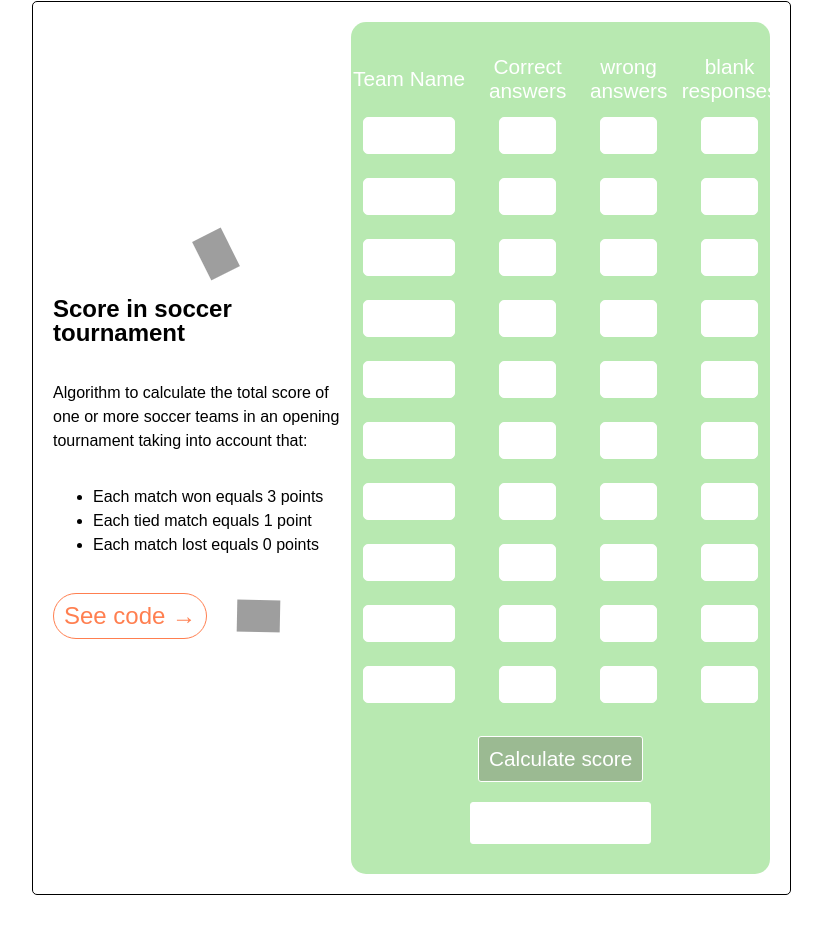
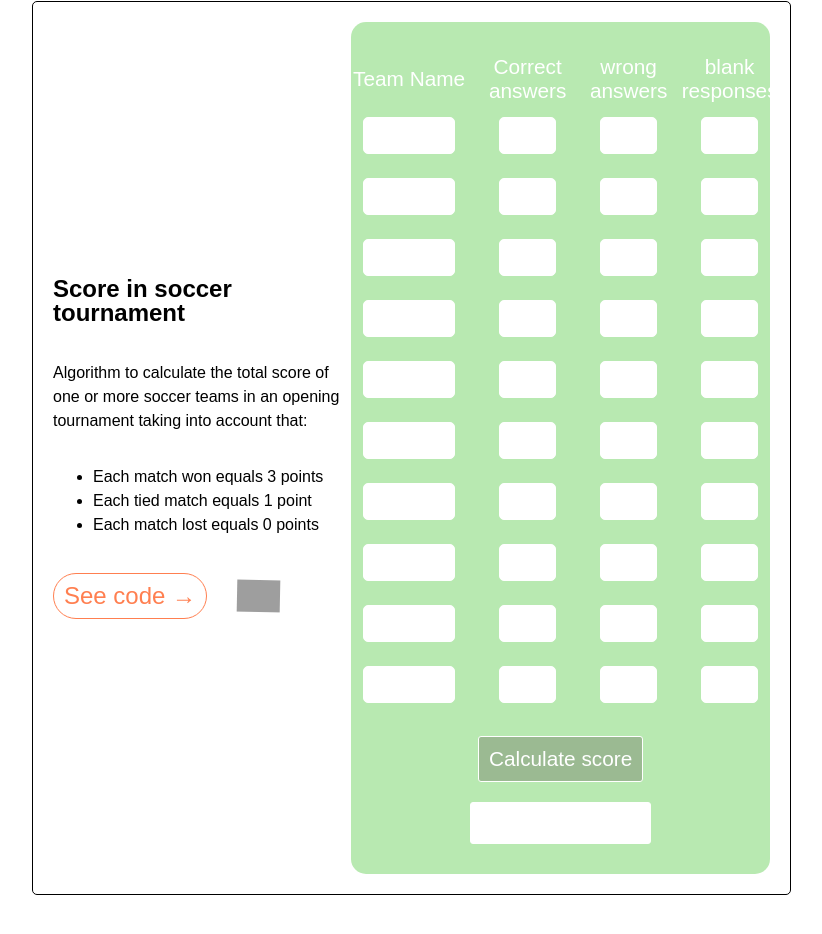
Before and after one commit to LauraBenavidesdlrv/logicPracticesjs, a plain HTML site: page index.html in a window 1280 px wide. Shown: the part 3285-4219 px from the top of the page, without its empty margins (96-918 px from the left). Drawn offline with Linux system fonts and the light colour scheme; grey boxes are pictures that could not be loaded.

Commit message:
Update index.html

```diff
--- a/index.html
+++ b/index.html
@@ -225,10 +225,7 @@
             </section>
             <section id="five" class="article">
                 <header>
-                    <div class="cajabalon">
-                        <img id="balon" src="https://img.icons8.com/cotton/64/000000/football-ball.png"/>
 
-                    </div>
                     <h2>Score in soccer tournament</h2>
                     <p>Algorithm to calculate the total score of one or more soccer teams in an opening tournament taking into account that:</p>
                     <ul>
```
